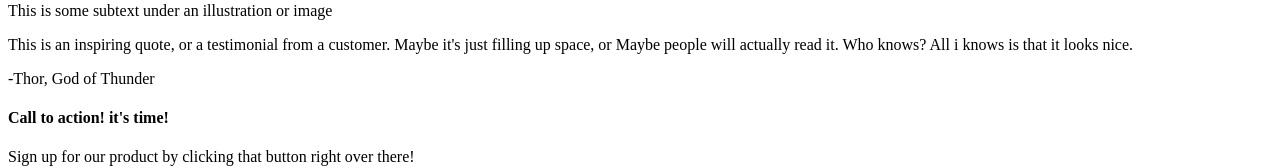
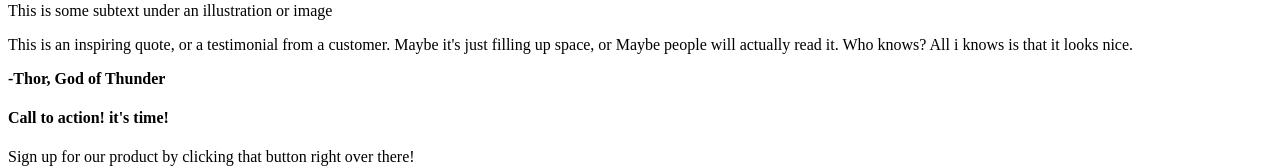
Before and after one commit to irons28/landing-page, a plain HTML site: page index.html in a window 1280 px wide. Shown: the part 492-660 px from the top of the page. Drawn offline with Linux system fonts and the light colour scheme.

Commit message:
adjusted a spelling mistake Adjusted the spelling of strong in the <section class="quote"> <p class="person">

```diff
--- a/index.html
+++ b/index.html
@@ -48,7 +48,7 @@
         people will actually read it. Who knows?  All i knows
         is that it looks nice.
       </p>
-      <p class="person"><stong>-Thor, God of Thunder</stong></p>
+      <p class="person"><strong>-Thor, God of Thunder</strong></p>
     </section>
     <section class="action">
       <h4>Call to action! it's time!</h4>
```
